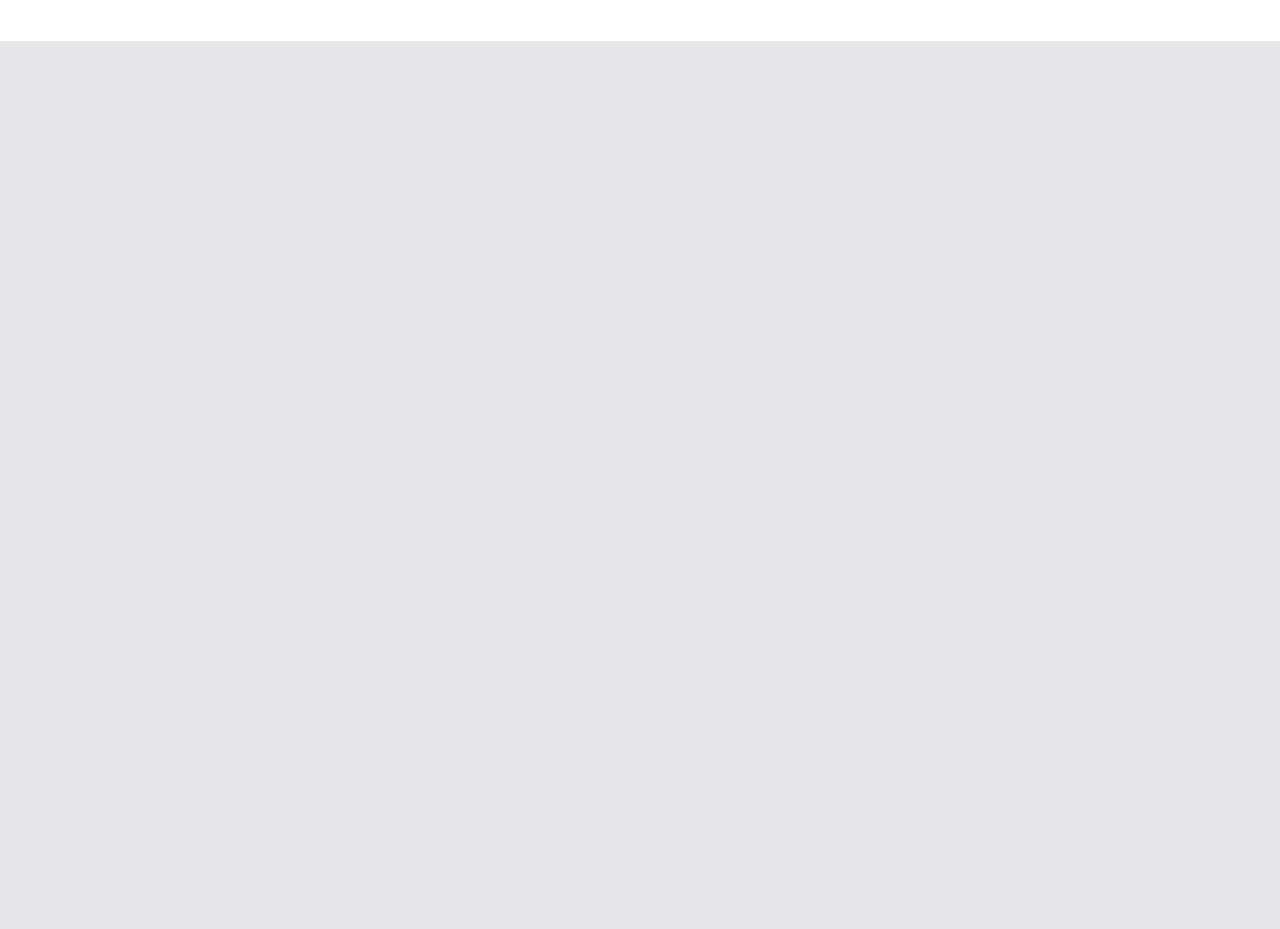
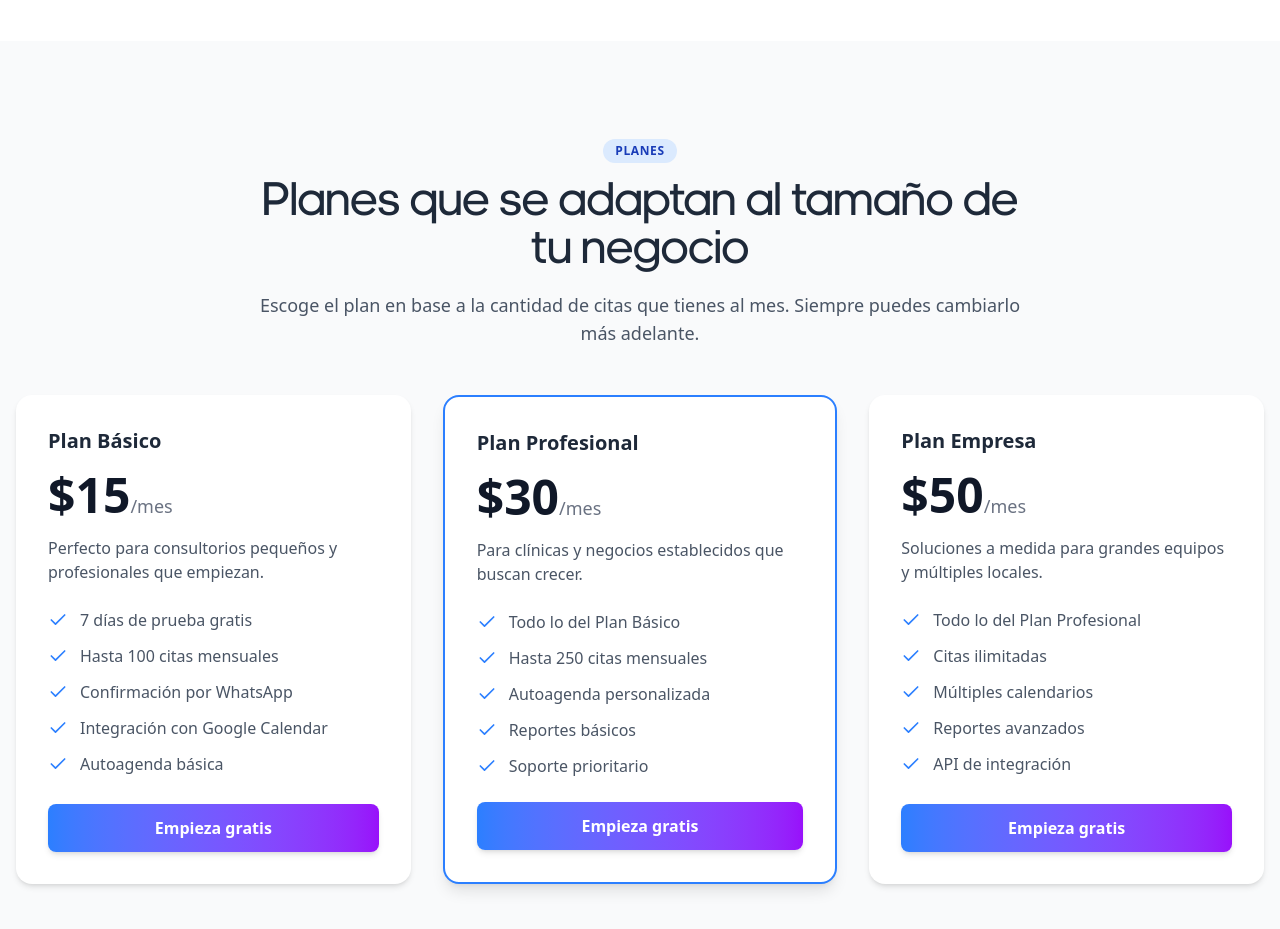
Before and after one commit to RomeroLeandro/frontend-agendux, a React (Vite) app: page / in a window 1280 px wide. Shown: the part 6240-7169 px from the top of the page. Before the commit the page ends 6281 px from the top, so only its background shows below. Built offline with nearby package versions, Linux system fonts and the light colour scheme.

Commit message:
create Pricing section

```diff
--- a/src/App.tsx
+++ b/src/App.tsx
@@ -6,6 +6,7 @@ import { HowItWorksSection } from "./components/pages/HowItWorksSection";
 import { FeaturesSection } from "./components/pages/FeaturesSection";
 import { BenefitsSection } from "./components/pages/BenefitsSection";
 import { AutoSchedulingSection } from "./components/pages/AutoSchedulingSection";
+import { PricingSection } from "./components/pages/PricingSection";
 
 function App() {
   return (
@@ -18,6 +19,7 @@ function App() {
         <FeaturesSection />
         <BenefitsSection />
         <AutoSchedulingSection />
+        <PricingSection />
       </main>
     </>
   );
--- /dev/null
+++ b/src/components/pages/PricingSection.tsx
@@ -0,0 +1,99 @@
+import { Card } from "../ui/Card";
+import { FeatureList } from "../ui/FeaturedList";
+import { Typography } from "../ui/Typography";
+import { Button } from "../ui/Button";
+
+const plansData = [
+  {
+    name: "Plan Básico",
+    price: "15",
+    description:
+      "Perfecto para consultorios pequeños y profesionales que empiezan.",
+    features: [
+      "7 días de prueba gratis",
+      "Hasta 100 citas mensuales",
+      "Confirmación por WhatsApp",
+      "Integración con Google Calendar",
+      "Autoagenda básica",
+    ],
+    isFeatured: false,
+  },
+  {
+    name: "Plan Profesional",
+    price: "30",
+    description: "Para clínicas y negocios establecidos que buscan crecer.",
+    features: [
+      "Todo lo del Plan Básico",
+      "Hasta 250 citas mensuales",
+      "Autoagenda personalizada",
+      "Reportes básicos",
+      "Soporte prioritario",
+    ],
+    isFeatured: true,
+  },
+  {
+    name: "Plan Empresa",
+    price: "50",
+    description:
+      "Soluciones a medida para grandes equipos y múltiples locales.",
+    features: [
+      "Todo lo del Plan Profesional",
+      "Citas ilimitadas",
+      "Múltiples calendarios",
+      "Reportes avanzados",
+      "API de integración",
+    ],
+    isFeatured: false,
+  },
+];
+
+export const PricingSection = () => {
+  return (
+    <section className="py-16 md:py-24 bg-gray-50 dark:bg-gray-900/50">
+      <div className="container mx-auto px-4">
+        {/* --- Cabecera de la Sección --- */}
+        <div className="text-center max-w-3xl mx-auto">
+          <Typography variant="badge">PLANES</Typography>
+          <Typography variant="heading-xl" as="h2" className="mt-4">
+            Planes que se adaptan al tamaño de tu negocio
+          </Typography>
+          <Typography variant="body-lg" className="mt-4">
+            Escoge el plan en base a la cantidad de citas que tienes al mes.
+            Siempre puedes cambiarlo más adelante.
+          </Typography>
+        </div>
+
+        {/* --- Grid Responsivo para los 3 Planes --- */}
+        <div className="grid grid-cols-1 lg:grid-cols-3 gap-8 mt-12 items-start">
+          {plansData.map((plan) => (
+            <Card
+              key={plan.name}
+              // Aplicamos la variante 'featured' dinámicamente
+              variant={plan.isFeatured ? "featured" : "default"}
+              className="flex flex-col"
+            >
+              <div className="flex-grow">
+                <Typography variant="heading-md" as="h3">
+                  {plan.name}
+                </Typography>
+                <div className="my-4">
+                  <span className="text-5xl font-bold text-gray-900 dark:text-white">
+                    ${plan.price}
+                  </span>
+                  <span className="text-lg text-gray-500 dark:text-gray-400">
+                    /mes
+                  </span>
+                </div>
+                <Typography variant="body-md">{plan.description}</Typography>
+                <FeatureList items={plan.features} />
+              </div>
+              <Button fullWidth className="mt-6">
+                Empieza gratis
+              </Button>
+            </Card>
+          ))}
+        </div>
+      </div>
+    </section>
+  );
+};
```
